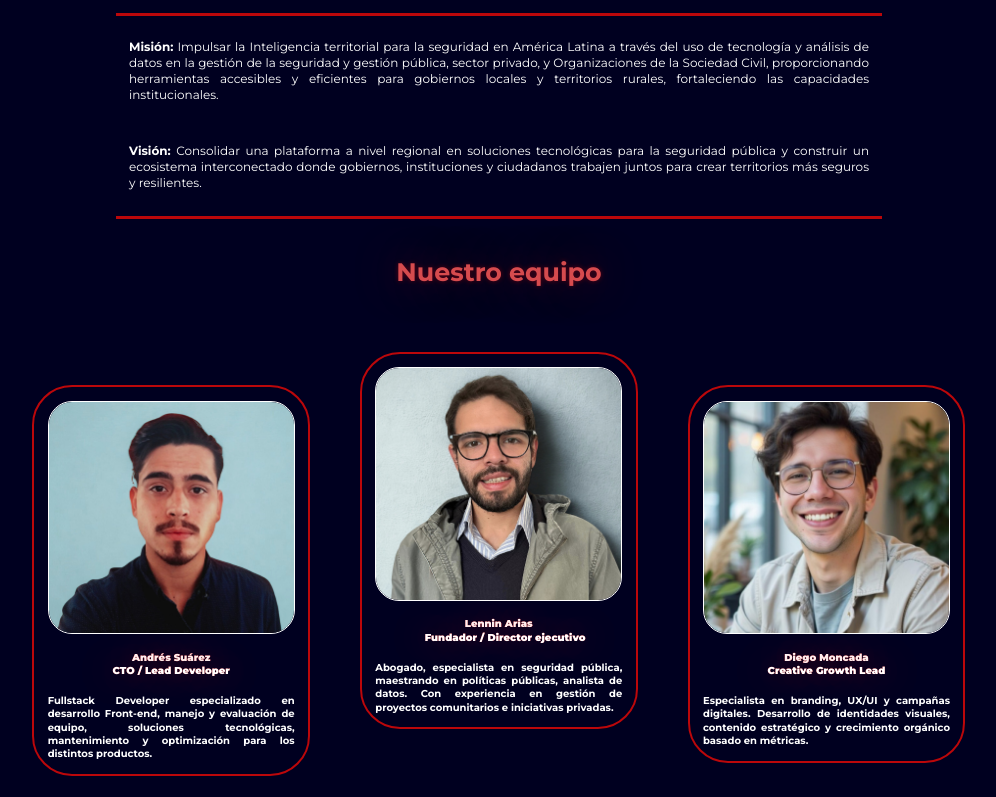
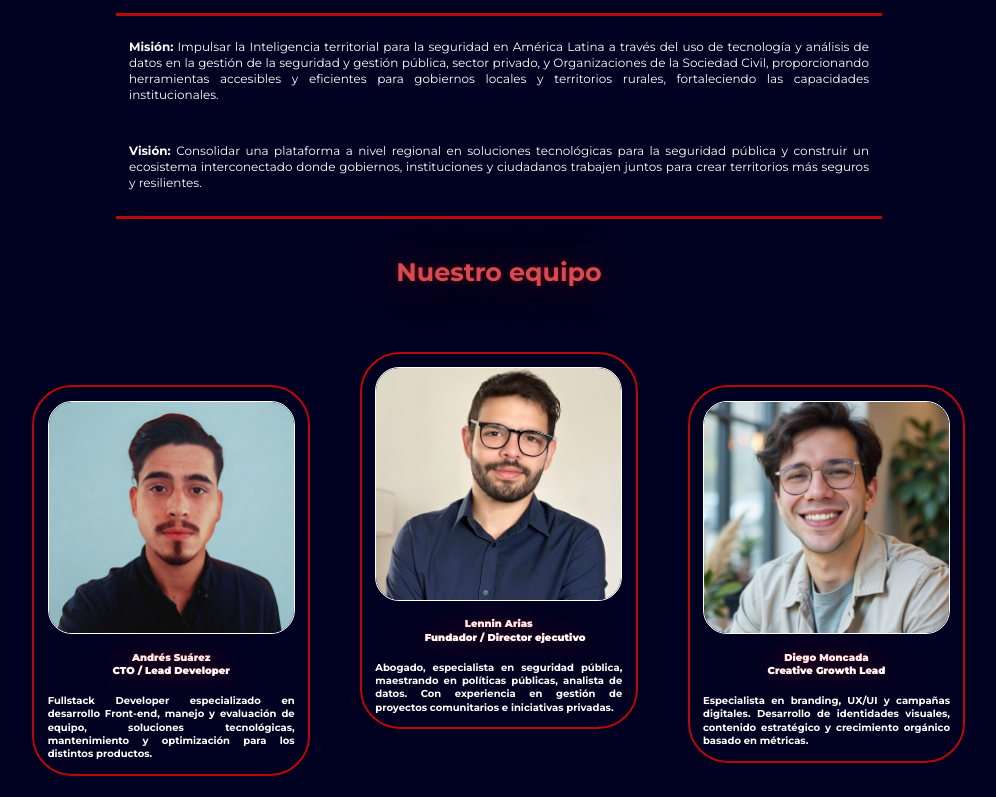
Before and after one commit to PolisAnalytics/landing-page, a Next.js app: page /about-us in a window 1280 px wide. Shown: the part 480-1277 px from the top of the page, without its empty margins (141-1137 px from the left). Built offline with nearby package versions, Linux system fonts and the light colour scheme.

Commit message:
update-lennin-image

```diff
--- a/src/components/Molecules/AboutSwiper/index.tsx
+++ b/src/components/Molecules/AboutSwiper/index.tsx
@@ -40,7 +40,7 @@ export default function CustomSwiper() {
         <SwiperSlide>
             <article className={`${styles.slide} ${styles.main}`}>
                 <figure>
-                    <Image src={'/images/lennin.png'} alt="image-slide" fill />
+                    <Image src={'/images/lennin.jpg'} alt="image-slide" fill />
                 </figure>
                 <div className={styles.text}>
                     <h3>Lennin Arias <br/>Fundador / Director ejecutivo</h3>
```
Also changed, not shown: public/images/lennin.jpg.
